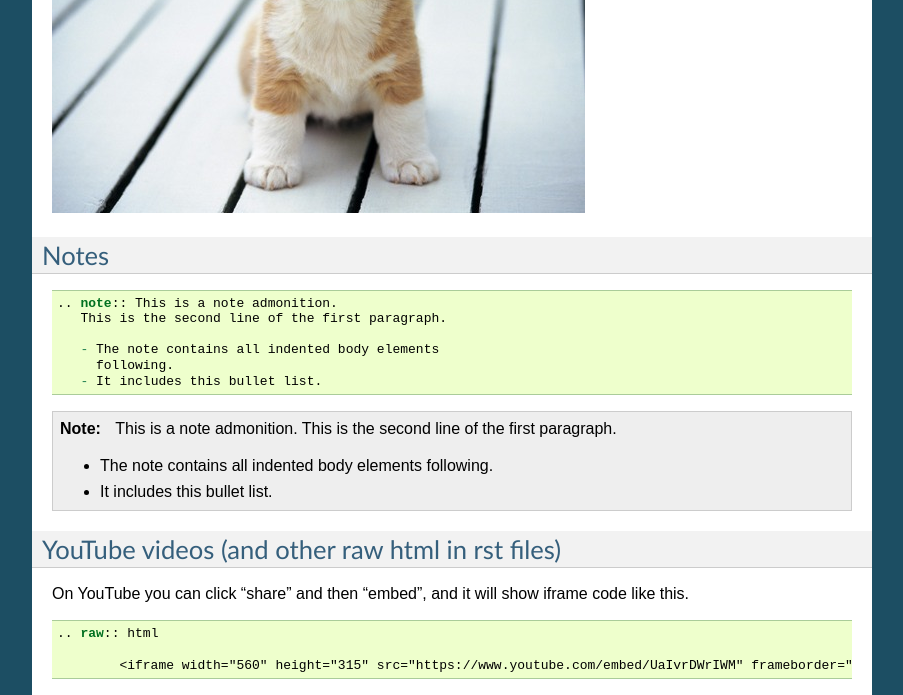
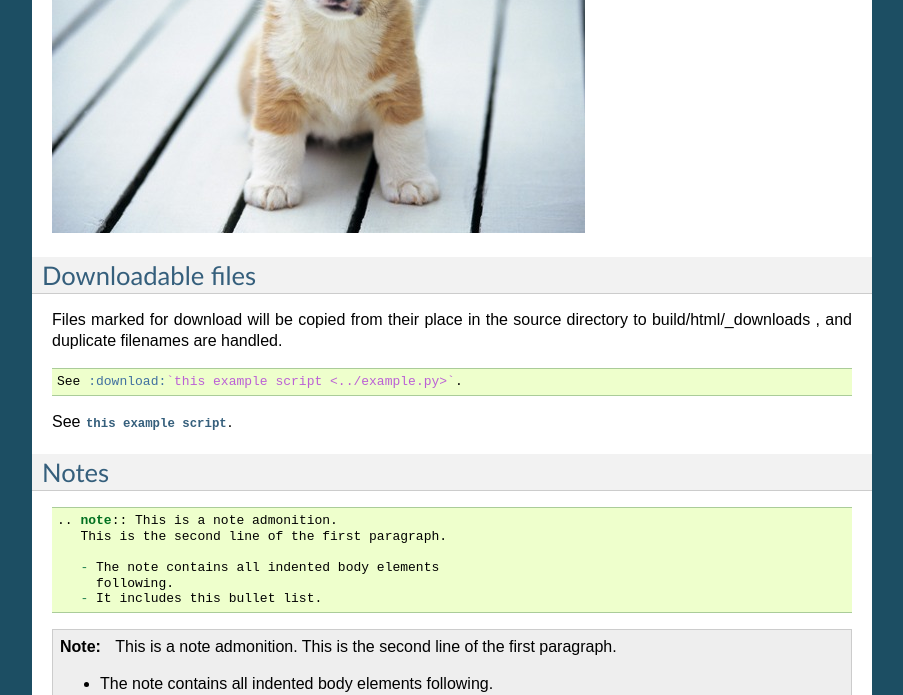
Before and after one commit to electronwill/sphinx, a Sphinx documentation site: the page built from source/directory/sphinx.rst, in a window 1280 px wide and 1400 px high, scrolled down 9238 px. Shown: the top 695 px of the window, without its empty margins (198-1101 px from the left). Built offline with Sphinx 7.4.7, drawn with Linux system fonts in a browser that asks for light colours; some of the changed text lies outside the part shown; grey boxes are pictures that could not be loaded.

Commit message:
Add file download info
Add file download info, with example python file.

```diff
--- a/source/directory/sphinx.rst
+++ b/source/directory/sphinx.rst
@@ -618,6 +618,19 @@ probably best avoided anyway. Here's a local image.
 
 .. image:: Puppy_2.jpg
 
+
+Downloadable files
+------------------
+
+Files marked for download will be copied from their place in the source directory
+to build/html/_downloads , and duplicate filenames are handled.
+
+.. code-block:: rst
+
+   See :download:`this example script <../example.py>`.
+
+See :download:`this example script <../example.py>`.
+
 Notes
 -----
 
@@ -664,6 +677,8 @@ first steps w sphinx http://sphinx-doc.org/tutorial.html
 
 links http://sphinx-doc.org/markup/inline.html#ref-role
 
+downloads http://sphinx-doc.org/markup/inline.html#referencing-downloadable-files
+
 http://reinout.vanrees.org/weblog/2009/10/30/restructured-text-cheat-sheet.html
 
 RST cheat sheet http://openalea.gforge.inria.fr/doc/openalea/doc/_build/html/source/sphinx/rest_syntax.html
--- /dev/null
+++ b/source/example.py
@@ -0,0 +1,6 @@
+a=1<<62
+while a!=0:
+    if (a&0xfffff)==0:
+        print(a)
+    a+=-1
+print('All done.')
```
